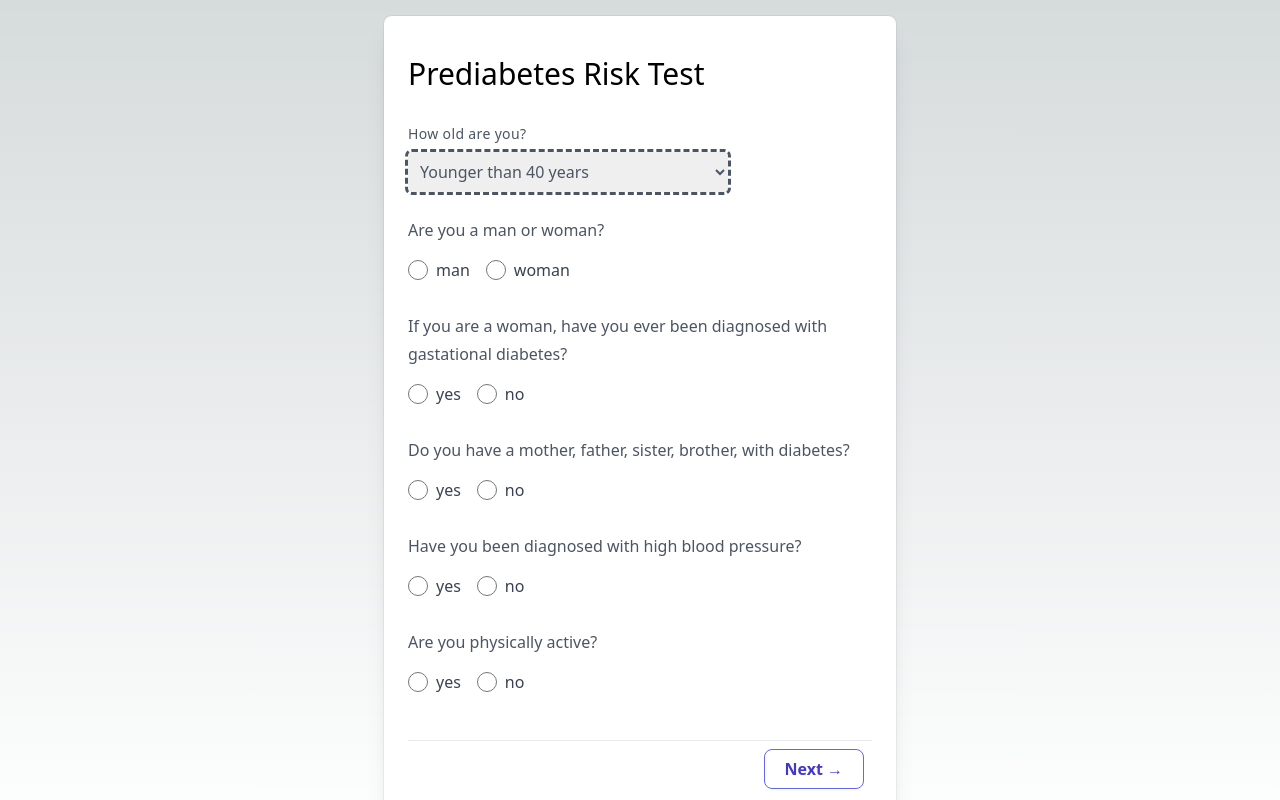
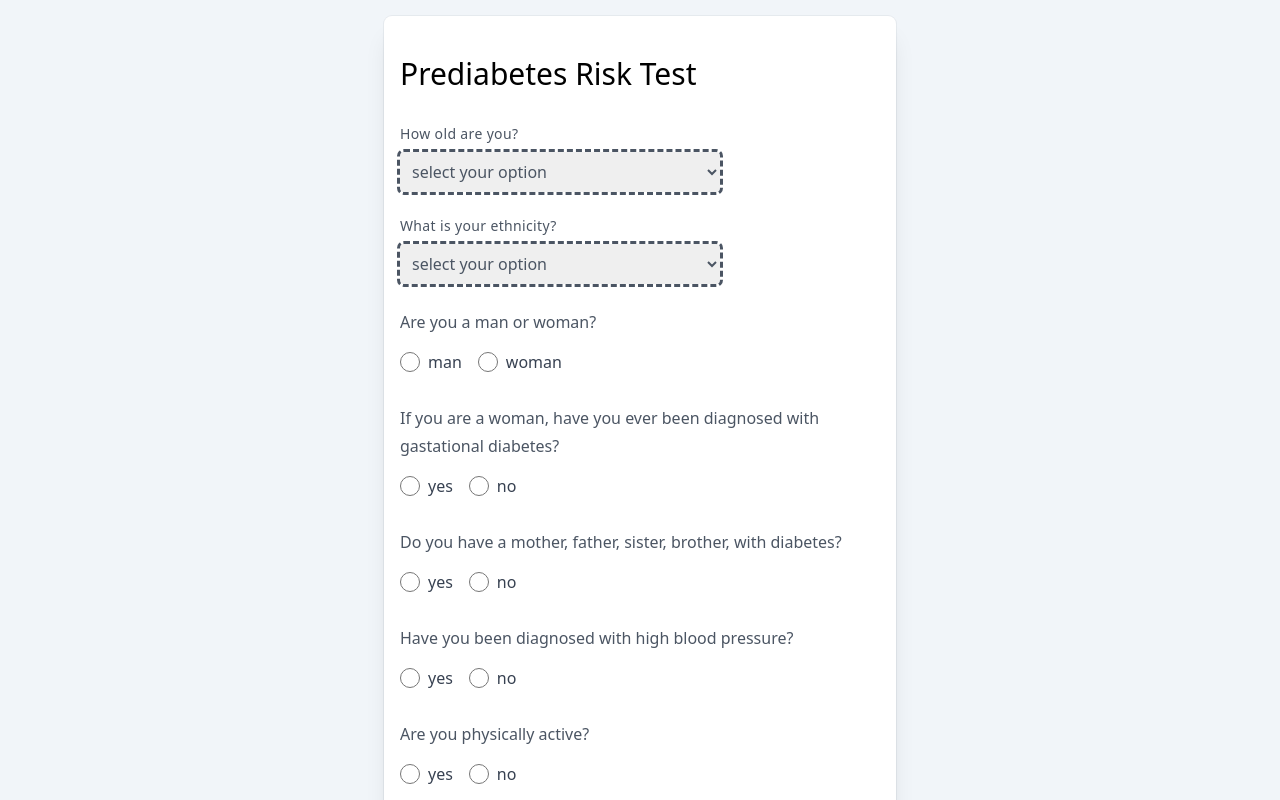
Before and after one commit to corianoharris/nextjs-typescript-prediabetes-risk-test, a Next.js app: page / in a window 1280 px wide. Shown: the top 800 px of the page. Built offline with nearby package versions, Linux system fonts and the light colour scheme.

Commit message:
Created home page

```diff
--- a/pages/index.tsx
+++ b/pages/index.tsx
@@ -1,10 +1,9 @@
 export default function Home() {
 
 
-
   return (
-    <main className="flex min-h-screen flex-col items-center justify-between p-4">
-      <div className="relative bg-white px-6 pt-10 pb-8 shadow-xl ring-1 ring-gray-900/5 sm:mx-auto sm:max-w-lg sm:rounded-lg p-4">
+    <main className="flex min-h-screen flex-col items-center justify-between p-4 bg-slate-100">
+      <div className="relative bg-white pt-10 pb-8 shadow-xl ring-1 ring-gray-900/5 sm:mx-auto sm:max-w-lg sm:rounded-lg p-4">
         <div className="mx-auto min-w-full min-w-[50%]">
           <h1 className="text-3xl text-black">Prediabetes Risk Test</h1>
           <div className="divide-y divide-gray-300/50">
@@ -13,15 +12,34 @@ export default function Home() {
                 <label className="inline-flex items-center mb-2 font-medium tracking-wide sm:text-sm md:text-md " htmlFor="age">
                   How old are you?
                 </label>
-                <select className="select max-w-xs outline-dashed p-2 rounded" id="age">
-                  <option>Younger than 40 years</option>
-                  <option>40-49 years</option>
-                  <option>50-59 years</option>
-                  <option>60 years or older</option>
+                <select className="select max-w-xs outline-dashed p-2 rounded" id="age" defaultValue={'default'}>
+                  <option value="default" disabled >select your option</option>
+                  <option value={0}>Younger than 40 years</option>
+                  <option value={1}>40-49 years</option>
+                  <option value={2}>50-59 years</option>
+                  <option value={3}>60 years or older</option>
                 </select>
               </div>
 
-              <div className="lex flex-col">
+              <div className="flex flex-col">
+                <label className="inline-flex items-center mb-2 font-medium tracking-wide sm:text-sm md:text-md " htmlFor="ethnicity">
+                  What is your ethnicity?
+                </label>
+                <select className="select max-w-xs outline-dashed p-2 rounded" id="ethnicity" defaultValue={'default'}>
+                <option value="default" disabled >select your option</option>
+                  <option value={0}>White/Caucasian</option>
+                  <option value={2}>American Indian/Alaska Native</option>
+                  <option value={2}>Alaska Native</option>
+                  <option value={3}>Asian American</option>
+                  <option value={2}>African American</option>
+                  <option value={2}>Hispanic/Latino</option>
+                  <option value={2}>Native Hawaiian</option>
+                  <option value={2}>Pacific Islander</option>
+                  <option value={0}>Other</option>
+                </select>
+              </div>
+
+              <div className="flex flex-col">
                 <label className="inline-flex items-center font-medium" htmlFor="gender">
                   Are you a man or woman?
                 </label>
@@ -45,7 +63,7 @@ export default function Home() {
                 </div>
               </div>
 
-              <div className="lex flex-col">
+              <div className="flex flex-col">
                 <label className="inline-flex items-center font-medium" htmlFor="gastational-diabetes">
                   If you are a woman, have you ever been diagnosed with gastational
                   diabetes?
@@ -70,7 +88,7 @@ export default function Home() {
                 </div>
               </div>
 
-              <div className="lex flex-col">
+              <div className="flex flex-col">
                 <label className="inline-flex items-center font-medium" htmlFor="family">
                   Do you have a mother, father, sister, brother, with diabetes?
                 </label>
@@ -94,7 +112,7 @@ export default function Home() {
                 </div>
               </div>
 
-              <div className="lex flex-col">
+              <div className="flex flex-col">
                 <label className="inline-flex items-center font-medium" htmlFor="high-blood-pressure">
                   Have you been diagnosed with high blood pressure?
                 </label>
@@ -118,7 +136,7 @@ export default function Home() {
                 </div>
               </div>
 
-              <div className="lex flex-col">
+              <div className="flex flex-col">
                 <label className="inline-flex items-center font-medium" htmlFor="active">
                   Are you physically active?
                 </label>
@@ -142,10 +160,11 @@ export default function Home() {
                 </div>
               </div>
             </div>
-            <div className=" p-2 text-base font-semibold leading-7  mt-2 text-right" >
+            <div className=" p-3 text-base font-semibold leading-7 text-right " >
             <button className="h-10 px-5 text-indigo-700 transition-colors duration-150 border border-indigo-500 rounded-lg focus:shadow-outline hover:bg-indigo-500 hover:text-indigo-100">Next &rarr;</button>
             </div>
           </div>
+        <a className="text-black text-xs text-slate-500 hover:bg-grey-700" target="_blank" href="http://www.cdc.gov/">Centers for Disease Control and Prevention</a>
         </div>
       </div>
     </main>
```
